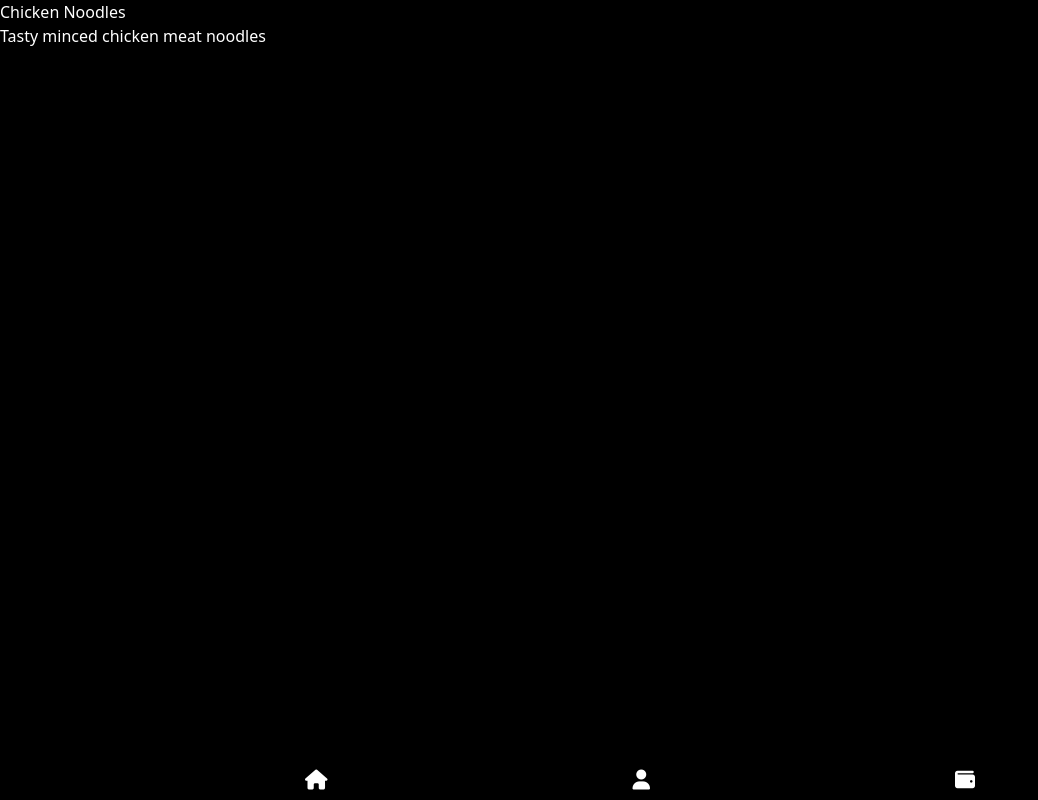
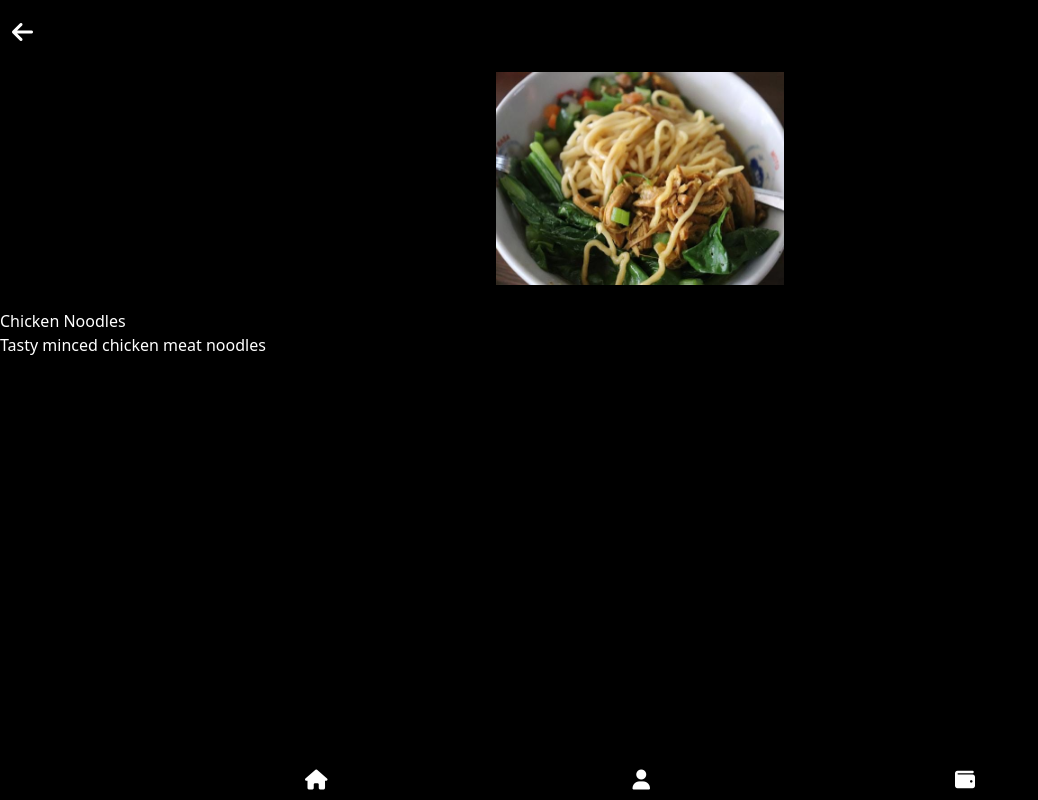
Before and after one commit to mA4rK0/portfolio-Order-Food-App, a React (Vite) app: page /menu/1 in a window 1280 px wide. Shown: the whole page, without its empty margins (0-1038 px from the left). Built offline with nearby package versions, Linux system fonts and the light colour scheme.

Commit message:
add logic to the page and design a litte.

```diff
--- a/src/pages/A-Menu.jsx
+++ b/src/pages/A-Menu.jsx
@@ -2,10 +2,12 @@ import { useState } from "react";
 import foodData from "../Food.json";
 import { useParams } from "react-router-dom";
 import { useEffect } from "react";
+import { useNavigate } from "react-router-dom";
 
 export default function AMenu() {
   const { id } = useParams();
   const [menu, setMenu] = useState(null);
+  const navigate = useNavigate();
 
   useEffect(() => {
     const allItems = foodData.menu.flatMap((category) => category.items);
@@ -13,6 +15,10 @@ export default function AMenu() {
 
     setMenu(foundMenu);
   }, [id]);
+
+  function handleBtn(e) {
+    navigate("/menu");
+  }
 
   if (!menu) {
     return (
@@ -23,9 +29,17 @@ export default function AMenu() {
   } else {
     return (
       <>
-        <section className="text-white">
-          <h1>{menu.name}</h1>
-          <p>{menu.description}</p>
+        <section className="container text-white">
+          <section className="top-element">
+            <button onClick={(e) => handleBtn(e)}>
+              <i className="mt-4 ml-3 text-2xl fa-solid fa-arrow-left"></i>
+            </button>
+            <img src={`../src/img/thumb/${menu.image}`} className="my-6 mx-auto w-72 h-[13.296rem]" />
+          </section>
+          <section className="text-white">
+            <h1>{menu.name}</h1>
+            <p>{menu.description}</p>
+          </section>
         </section>
       </>
     );
--- a/src/pages/Menu.jsx
+++ b/src/pages/Menu.jsx
@@ -11,7 +11,7 @@ function Menu() {
           {category.items.map(({ name, price, image, id }) => (
             <section key={id} className="border w-40 h-56 rounded-3xl flex flex-col items-center pt-6 bg-zinc-50 cursor-pointer">
               <Link to={`/menu/${id}`}>
-                <img className="w-[8rem] h-[6.188rem] rounded-2xl" src={`../src/img/thumb/${image}`} alt="Chicken Noodles" />
+                <img className="mx-auto w-[8rem] h-[6.188rem] rounded-2xl" src={`../src/img/thumb/${image}`} alt="Chicken Noodles" />
                 <section className="flex flex-col text-lg font-semibold items-center pt-3">
                   <p className="text-center">{name}</p>
                   <p className="text-yes">${price}</p>
```
